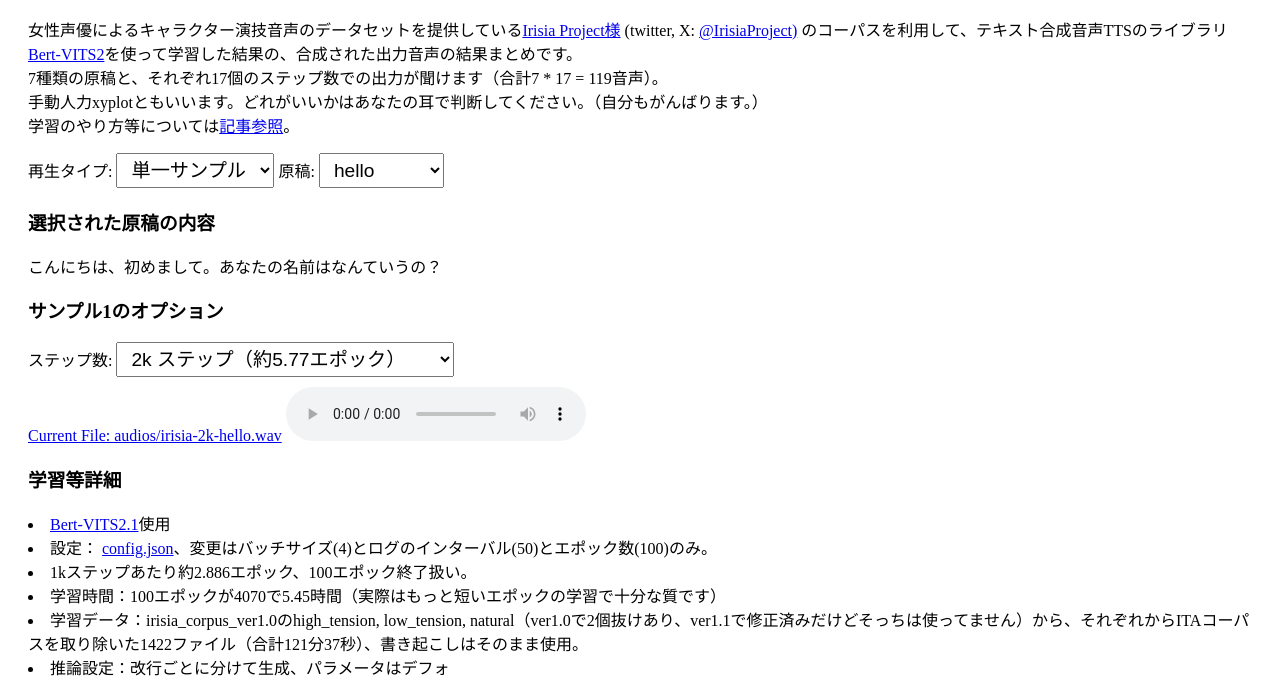
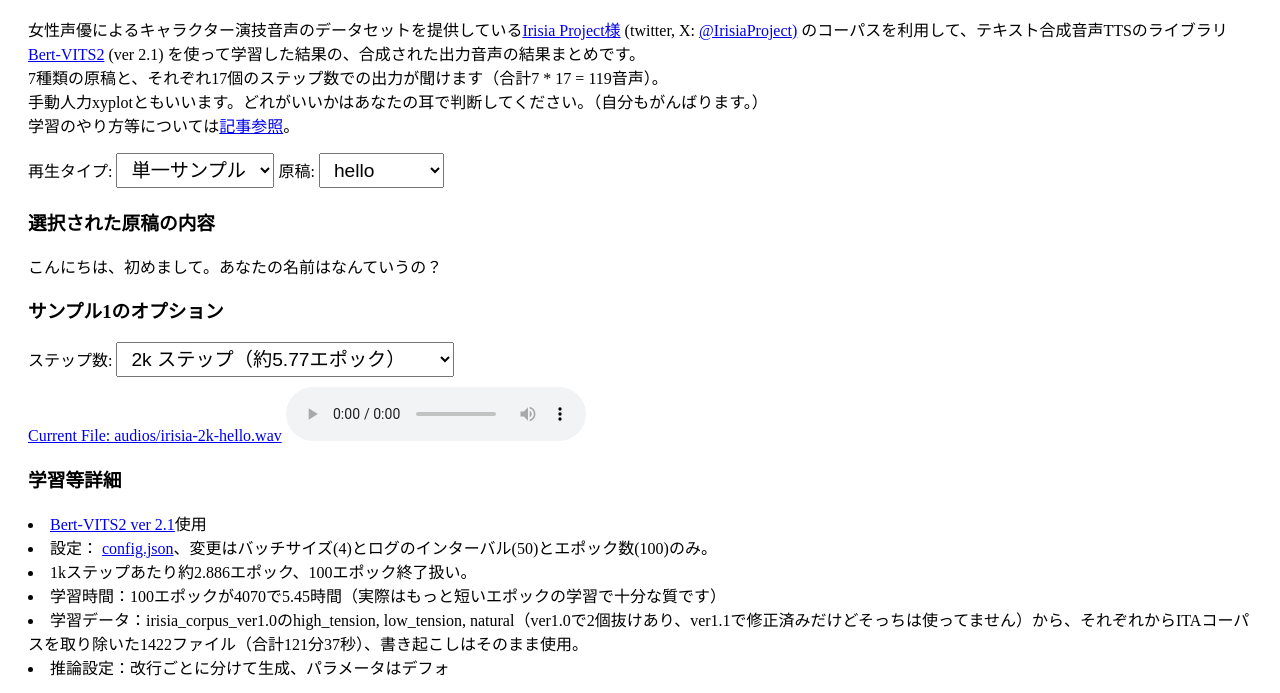
Before and after one commit to litagin02/irisia-bert-vits2-exp, a plain HTML site: page index.html in a window 1280 px wide. Shown: the part 58-751 px from the top of the page. Drawn offline with Linux system fonts and the light colour scheme.

Commit message:
Update index.html

```diff
--- a/index.html
+++ b/index.html
@@ -30,7 +30,7 @@
         <p>女性声優によるキャラクター演技音声のデータセットを提供している<a href="https://www.irisiaproject.com/">Irisia
                 Project様</a> (twitter, X: <a href="https://x.com/IrisiaProject">@IrisiaProject)</a>
             のコーパスを利用して、テキスト合成音声TTSのライブラリ<a
-                href="https://github.com/fishaudio/Bert-VITS2">Bert-VITS2</a>を使って学習した結果の、合成された出力音声の結果まとめです。<br>
+                href="https://github.com/fishaudio/Bert-VITS2">Bert-VITS2</a> (ver 2.1) を使って学習した結果の、合成された出力音声の結果まとめです。<br>
             7種類の原稿と、それぞれ17個のステップ数での出力が聞けます（合計7 * 17 = 119音声）。<br>
             手動人力xyplotともいいます。どれがいいかはあなたの耳で判断してください。（自分もがんばります。）<br>
             学習のやり方等については<a href="https://zenn.dev/litagin/articles/b1ddc1da5ea2b3">記事参照</a>。
@@ -78,7 +78,7 @@
             <h3>学習等詳細</h3>
             <p>
                 <li><a
-                        href="https://github.com/fishaudio/Bert-VITS2/commit/c2fcc02984bd7184c03b486c794c348d849146ac">Bert-VITS2.1</a>使用
+                        href="https://github.com/fishaudio/Bert-VITS2/commit/c2fcc02984bd7184c03b486c794c348d849146ac">Bert-VITS2 ver 2.1</a>使用
                 </li>
                 <li>設定：
                     <a href="config.json" target="_blank">config.json</a>、変更はバッチサイズ(4)とログのインターバル(50)とエポック数(100)のみ。
```
